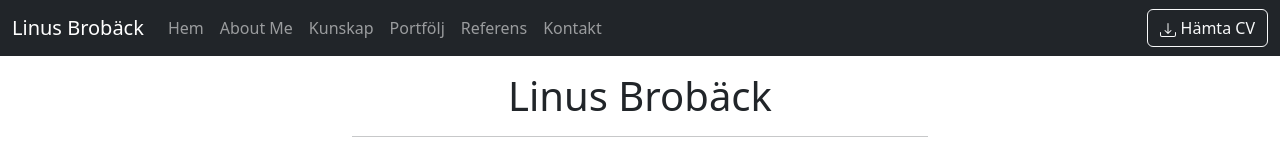
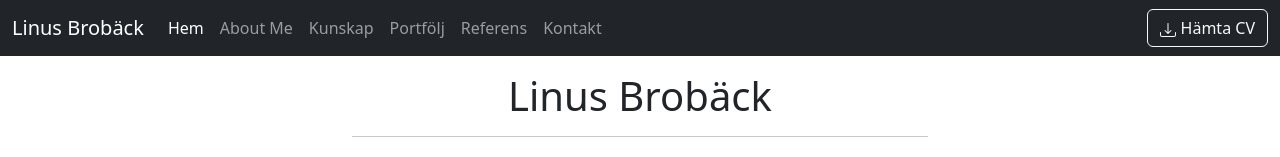
Before and after one commit to Limpan89/Portfolio, a React app in the folder portfolio/: page / in a window 1280 px wide. Shown: the top 157 px of the page. Built offline with nearby package versions, Linux system fonts and the light colour scheme; the HTML template or start-up script is replaced by a standard one.

Commit message:
use loaction to toggle active nav item

```diff
--- a/portfolio/src/components/HeaderNavItem.jsx
+++ b/portfolio/src/components/HeaderNavItem.jsx
@@ -1,10 +1,12 @@
-import { Link } from "react-router-dom"
+import { Link, useLocation } from "react-router-dom"
 
 function HeaderNavItem({text, navLink}) {
 
+  const location = useLocation()
+
   return (
     <li className="nav-item">
-      <Link className="nav-link" to={navLink}>{text}</Link>
+      <Link className={`nav-link ${location.pathname === navLink ? 'active' : ''}`} to={navLink}>{text}</Link>
     </li>
   )
 }
```
